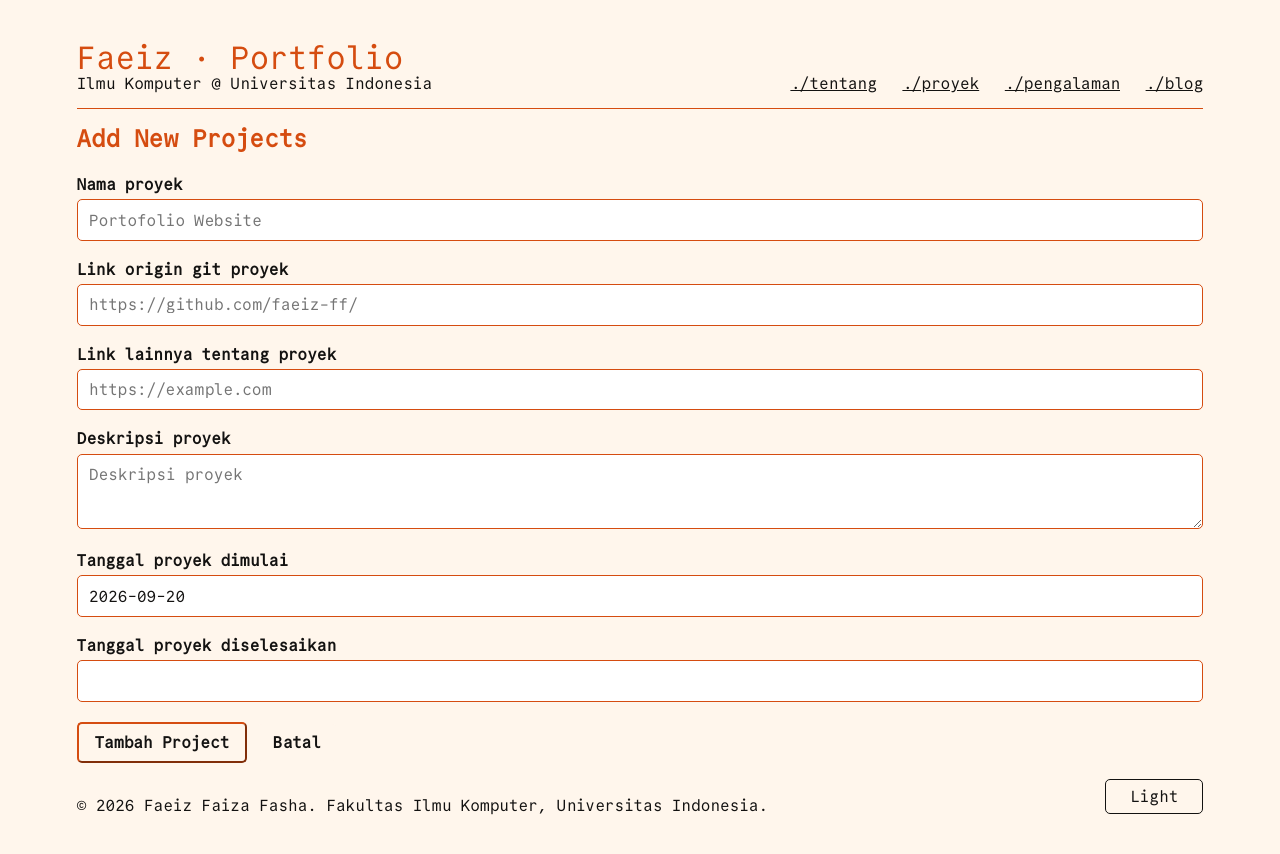
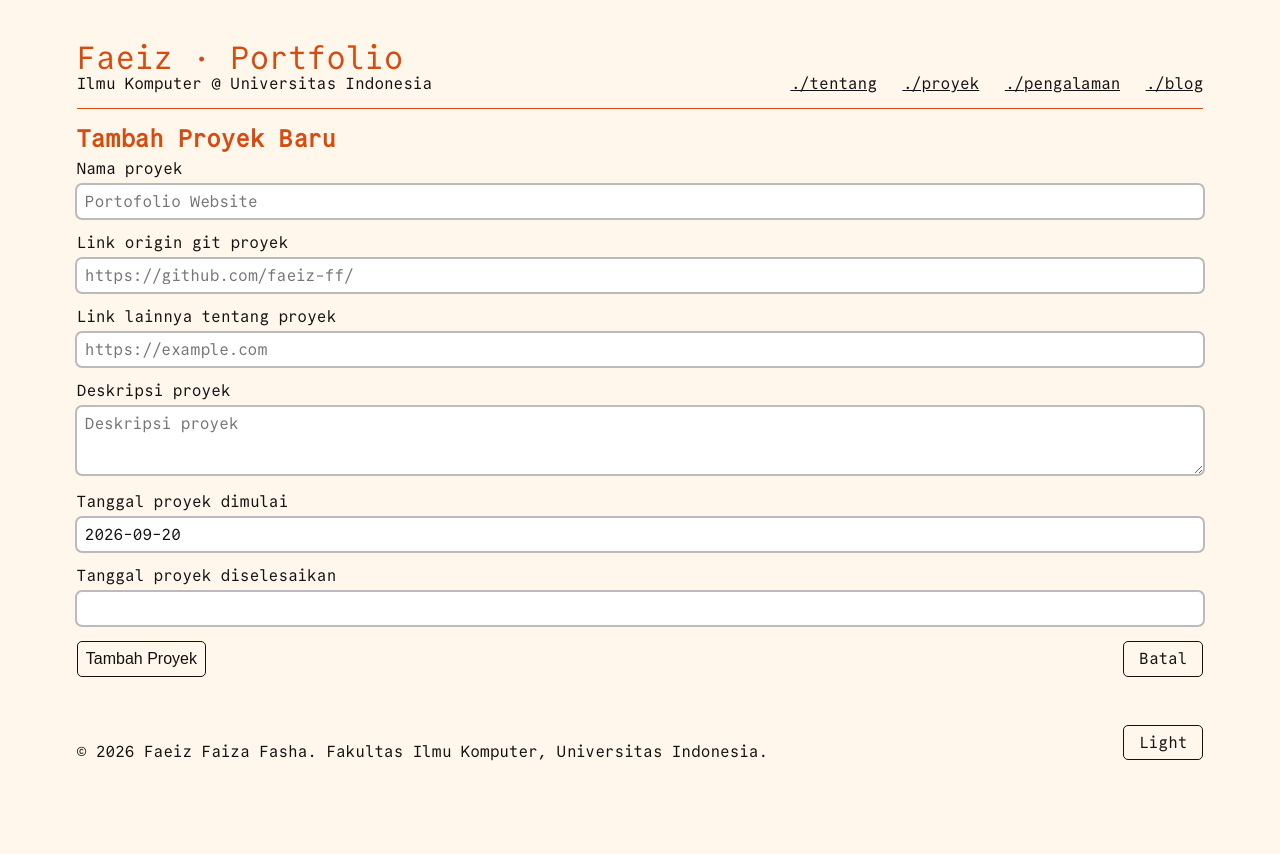
Before and after one commit to faeiz-ff/myportofolio, a Django app: page /proyek/tambah/ in a window 1280 px wide. After the commit the page ends 761 px from the top, so only its background shows below. Run offline with Django 5.2, Linux system fonts and the light colour scheme.

Commit message:
feat: tidy the design of create project form page

```diff
--- a/static/css/style.css
+++ b/static/css/style.css
@@ -9,6 +9,14 @@
 * {
     margin: 0;
     color: var(--main-text);
+}
+
+/* To make width = content-width + padding + border */
+html {
+  box-sizing: border-box;
+}
+*, *:before, *:after {
+  box-sizing: inherit;
 }
 
 :root {
@@ -27,6 +35,9 @@
     --main-bg: light-dark(#fff6ec, #131211);
     --main-accent: light-dark(#D54C10, #F49871);
     --main-text: light-dark(#131211, #fff6ec);
+    --main-neutral: light-dark(#bbbbbb, #676767);
+    --main-light: #ffffff;
+    --main-dark: #000000;
 
     font-size: 16px;
 
@@ -93,6 +104,22 @@ ol {
 li::marker {
     color: var(--main-accent);
     font-size: 1rem;
+}
+
+button {
+    border-radius: 5px;
+    border: 1px solid var(--main-text);
+    padding: 0.5rem;
+    font-size: 1rem;
+    background-color: var(--main-bg);
+    text-align: center;
+    text-decoration: none;
+
+    &:hover {
+        background-color: var(--main-accent);
+        color: var(--main-bg);
+        border-color: var(--main-bg);
+    }
 }
 
 .main-header {
@@ -219,6 +246,7 @@ li::marker {
 }
 
 .link-button {
+    min-width: 5rem;
     border-radius: 5px;
     border: 1px solid var(--main-text);
     padding: 0.5rem;
@@ -330,268 +358,42 @@ li::marker {
 }
 
 .project-form {
+    margin-top: 1svh;
     width: 100%;
     max-width: 100%;
-    margin-top: 1.5rem;
 }
 
 .form-group {
-    margin-bottom: 1.25rem;
+    margin-bottom: 2svh;
+    width: 100%;
+    max-width: 100%;
 }
 
 .form-group label {
     display: block;
-    margin-bottom: 0.4rem;
-    font-weight: 700;
+    margin-bottom: 1svh;
 }
 
 .form-group input,
 .form-group textarea {
+    padding: 0.5rem;
     width: 100%;
-    box-sizing: border-box;
-    padding: 0.7rem;
-    border: 1px solid var(--main-accent);
+    max-width: 100%;
+    border-style: hidden;
     border-radius: 5px;
     font: inherit;
-    transition:
-        border-color 0.2s ease,
-        outline-color 0.2s ease;
+    outline: 2px solid var(--main-neutral);
+
+    &:focus {
+        outline-color: var(--main-accent);
+    }
 }
 
-.form-group input:focus,
-.form-group textarea:focus {
-    outline: 1px solid var(--main-accent);
-    border-color: var(--main-accent);
+.form-footer {
+    width: 100%;
+    max-width: 100%;
+    margin-top: 2svh;
+    display: flex;
+    flex-direction: row;
+    justify-content: space-between;
 }
-
-.form-error {
-    color: #b42318;
-    font-size: 0.85rem;
-    margin-top: 0.35rem;
-}
-
-.button {
-    display: inline-block;
-    height: fit-content;
-    border-radius: 5px;
-    padding: 0.65rem 1rem;
-    background-color: var(--main-bg);
-    border-color: var(--main-accent);
-    color: var(--main-text);
-    cursor: pointer;
-    font: inherit;
-    font-weight: 700;
-    text-decoration: none;
-}
-
-.button-secondary {
-    background: var(--main-bg);
-}
-
-/* projects */
-
-.project-header {
-    width: 100%;
-    display: flex;
-    justify-content: space-between;
-    align-items: center;
-    gap: 1rem;
-    margin-bottom: 1.5rem;
-}
-
-.project-grid {
-    grid-template-columns: repeat(2, minmax(0, 1fr));
-}
-
-.project-grid .experience-card {
-    display: flex;
-    flex-direction: column;
-}
-
-.project-image {
-    display: block;
-    width: 100%;
-    height: auto;
-    border: 1px solid black;
-    border-radius: var(--radius);
-}
-
-.project-header h1 {
-    margin-bottom: 0;
-}
-
-.project-add-button {
-    display: inline-flex;
-    align-items: center;
-    gap: 0.45rem;
-}
-
-.project-add-button span {
-    font-size: 1.25rem;
-    line-height: 1;
-}
-
-.project-search {
-    display: flex;
-    gap: 0.75rem;
-    margin-bottom: 1.5rem;
-}
-
-.project-search__input {
-    width: 100%;
-    min-width: 0;
-    padding: 0.7rem;
-    border: 1px solid var(--line);
-    border-radius: var(--radius);
-    background: #fff;
-    color: var(--ink);
-    font: inherit;
-}
-
-.project-search__input:focus {
-    outline: 2px solid var(--accent);
-    border-color: var(--accent);
-}
-
-.project-actions {
-    display: flex;
-    align-items: center;
-    flex-wrap: wrap;
-    gap: 20px;
-    margin-top: 1rem;
-}
-
-.project-actions .button {
-    font-size: 0.85rem;
-    font-weight: 600;
-}
-
-.project-card-actions {
-    display: flex;
-    flex-direction: column;
-    margin-top: auto;
-}
-
-.hide {
-    display: none !important;
-}
-
-.project-actions .experience-status {
-    margin-top: 0;
-}
-
-.project-delete-modal {
-    display: none;
-    position: fixed;
-    inset: 0;
-    width: 100%;
-    height: 100%;
-    max-width: none;
-    max-height: none;
-    margin: 0;
-    padding: 1rem;
-    border: 0;
-    background: transparent;
-    z-index: 10;
-    align-items: center;
-    justify-content: center;
-}
-
-.project-delete-modal:popover-open {
-    display: flex;
-}
-
-.project-delete-modal__backdrop {
-    position: absolute;
-    inset: 0;
-    width: 100%;
-    height: 100%;
-    border: 0;
-    padding: 0;
-    background: rgba(28, 25, 23, 0.58);
-    cursor: default;
-}
-
-.project-delete-modal__content {
-    position: relative;
-    z-index: 1;
-    width: min(100%, 480px);
-    padding: 1.5rem;
-    background: var(--paper);
-    border: 1px solid var(--line);
-    border-radius: var(--radius);
-    box-shadow: 0 1rem 3rem rgba(28, 25, 23, 0.22);
-}
-
-.project-delete-modal__content h2 {
-    margin: 0 0 0.75rem;
-    font-family:
-        "Space Grotesk",
-        -apple-system,
-        sans-serif;
-    font-size: 1.5rem;
-}
-
-.project-delete-modal__close {
-    position: absolute;
-    top: 1rem;
-    right: 1rem;
-    border: 0;
-    padding: 0;
-    background: transparent;
-    color: var(--text-muted);
-    font-size: 1.8rem;
-    line-height: 1;
-    cursor: pointer;
-}
-
-.project-delete-modal__actions {
-    display: flex;
-    justify-content: flex-end;
-    gap: 0.75rem;
-    margin-top: 1.5rem;
-}
-
-.button-danger {
-    background: #b42318;
-}
-
-@media (max-width: 600px) {
-    .project-header {
-        align-items: flex-start;
-        flex-direction: column;
-    }
-
-    .project-add-button {
-        width: 100%;
-        justify-content: center;
-    }
-
-    .project-search {
-        flex-direction: column;
-    }
-
-    .project-search .button {
-        width: 100%;
-    }
-
-    .project-delete-modal {
-        align-items: flex-end;
-        padding: 0;
-    }
-
-    .project-delete-modal__content {
-        width: 100%;
-        padding: 1.25rem;
-        border-radius: var(--radius) var(--radius) 0 0;
-    }
-
-    .project-delete-modal__actions {
-        flex-direction: column-reverse;
-    }
-
-    .project-delete-modal__actions .button {
-        width: 100%;
-        text-align: center;
-    }
-}
--- a/templates/project_form.html
+++ b/templates/project_form.html
@@ -5,10 +5,9 @@
 {% endblock meta %}
 
 {% block content %}
-<main>
-    <section class="experience-section">
+    <section class="main-section">
         <div class="container">
-            <h1>Add New Projects</h1>
+            <h1>Tambah Proyek Baru</h1>
             <form method="post" action="{% url 'main:create_project' %}" class="project-form">
                 {% csrf_token %}
                 {% for field in form %}
@@ -20,10 +19,11 @@
                     {% endfor %}
                 </div>
                 {% endfor %}
-                <button type="submit" class="button">Tambah Project</button>
-                <a href="{% url 'main:show_project' %}" class="button button-secondary">Batal</a>
+                <div class="form-footer">
+                    <button type="submit">Tambah Proyek</button>
+                    <a href="{% url 'main:show_project' %}" class="link-button">Batal</a>
+                </div>
             </form>
         </div>
     </section>
-</main>
 {% endblock content %}
```
